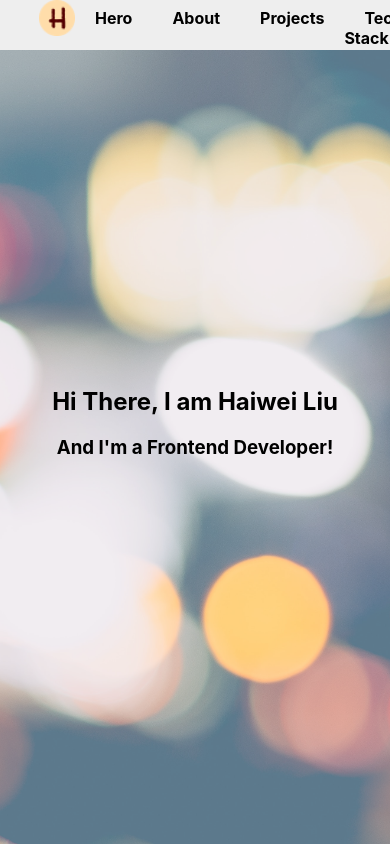
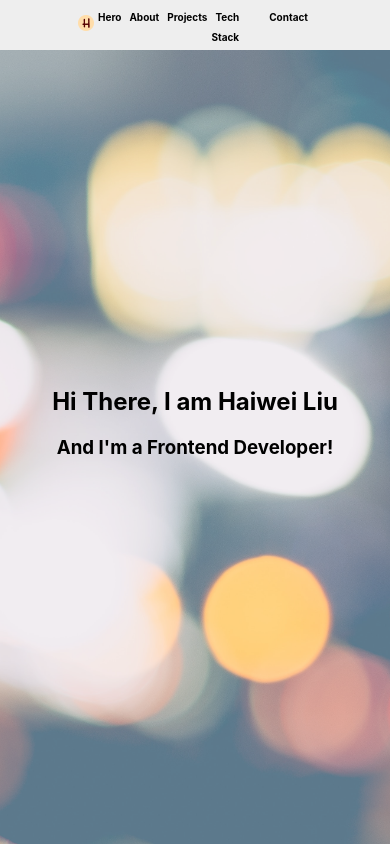
Before and after one commit to liuhaiwei-2021/portfolio-react, a React (Create React App) app: page / in a window 390 px wide. Shown: the top 846 px of the page. Built offline with nearby package versions, Linux system fonts and the light colour scheme.

Commit message:
nav css adjust

```diff
--- a/src/styles/Hero.css
+++ b/src/styles/Hero.css
@@ -1,8 +1,8 @@
 .hero {
+  display: flex;
   position: relative;
+  width: 100%;
   height: 100vh;
-  width: 100%;
-  display: flex;
   flex-direction: column;
   justify-content: center;
   align-items: center;
@@ -30,3 +30,5 @@
   font-size: 16px;
   z-index: 1000;
 }
+@media all and (max-width: 480px) {
+}
--- a/src/styles/Navigation.css
+++ b/src/styles/Navigation.css
@@ -9,10 +9,11 @@
   background-color: #eee;
 }
 .nav-container {
-  display: grid;
-  grid-template-columns: 1fr 3fr;
+  display: flex;
+  align-items: center;
+  justify-content: space-between;
   width: 80%;
-  margin: auto;
+  margin: 0 auto;
 }
 .logo {
   width: 36px;
@@ -45,3 +46,40 @@ a:hover {
 a:active {
   color: #ffffff;
 }
+
+/* Larger than mobile */
+@media (max-width: 400px) {
+  a {
+    font-size: 8px;
+  }
+  .logo {
+    width: 12px;
+  }
+}
+
+/* Larger than phablet */
+@media (max-width: 550px) {
+  a {
+    font-size: 10px;
+  }
+  .logo {
+    width: 16px;
+  }
+  ul li a {
+    text-decoration: none;
+    color: #000000;
+    padding: 2px 4px;
+    font-weight: bold;
+  }
+  .nav-bar {
+    margin: 0 auto;
+  }
+  .navbar-items {
+    display: flex;
+    justify-content: flex-start;
+    padding: 8px 0;
+  }
+  .nav-container {
+    width: 60%;
+  }
+}
```
